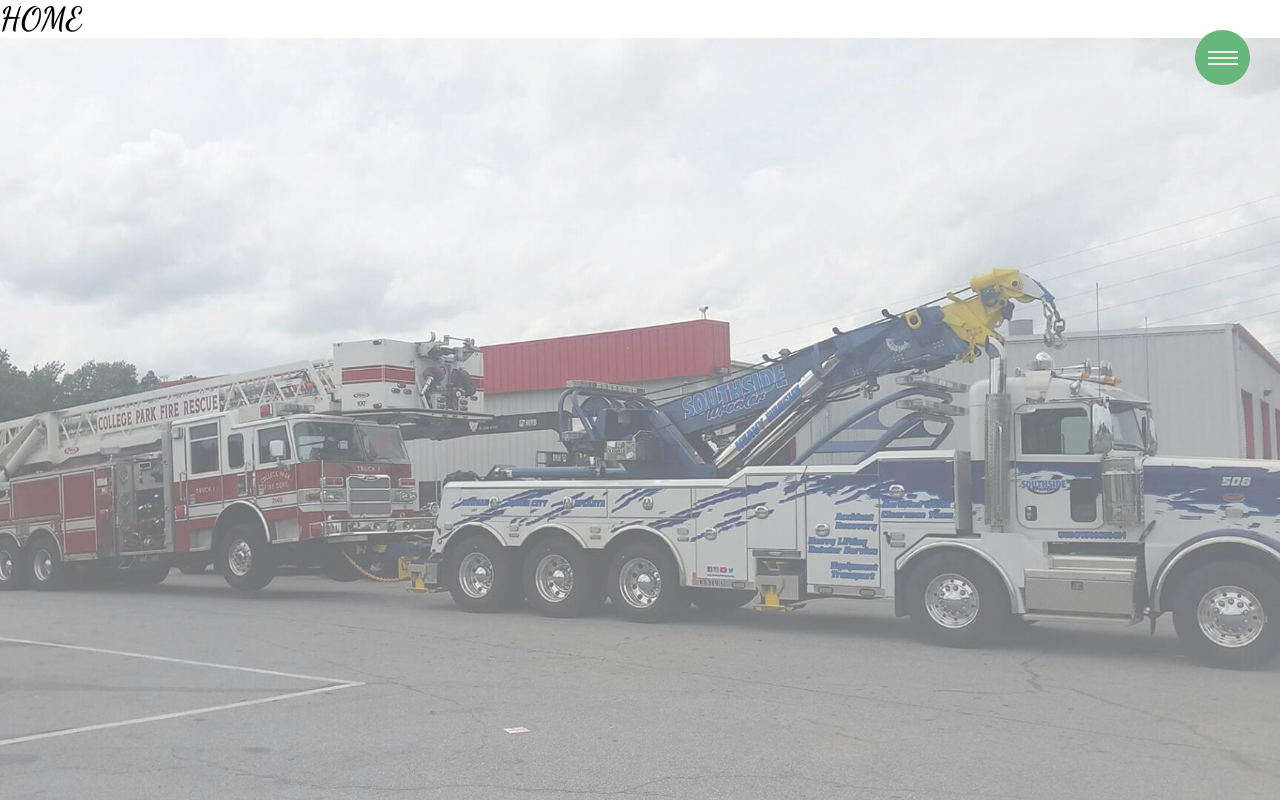
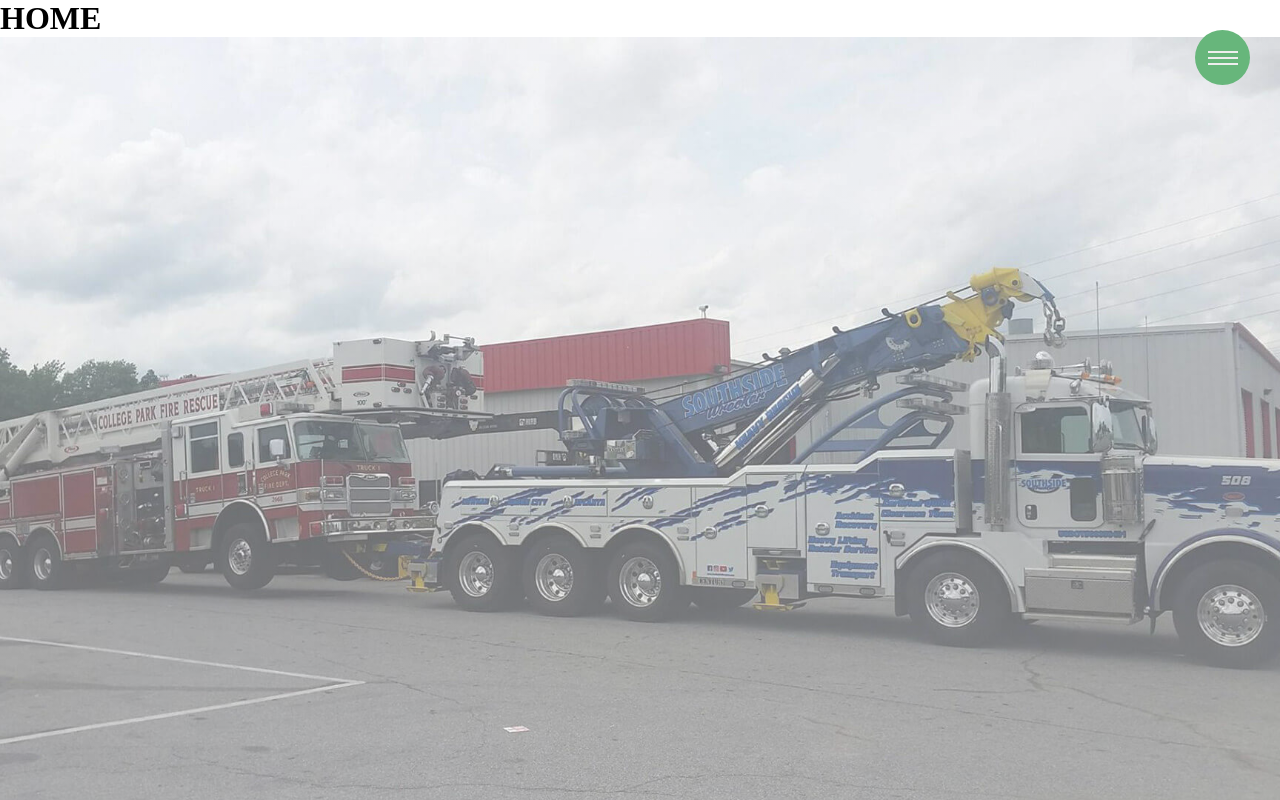
Before and after one commit to madebykiese/road-rash, a plain HTML site: page index.html in a window 1280 px wide. Shown: the top 800 px of the page. Drawn offline with Linux system fonts and the light colour scheme.

Commit message:
h1 change 2

```diff
--- a/style.css
+++ b/style.css
@@ -16,7 +16,6 @@
 
 h1 {
 
-  font-family: "Dancing Script", cursive;
   text-transform: uppercase;
 
 }
```
